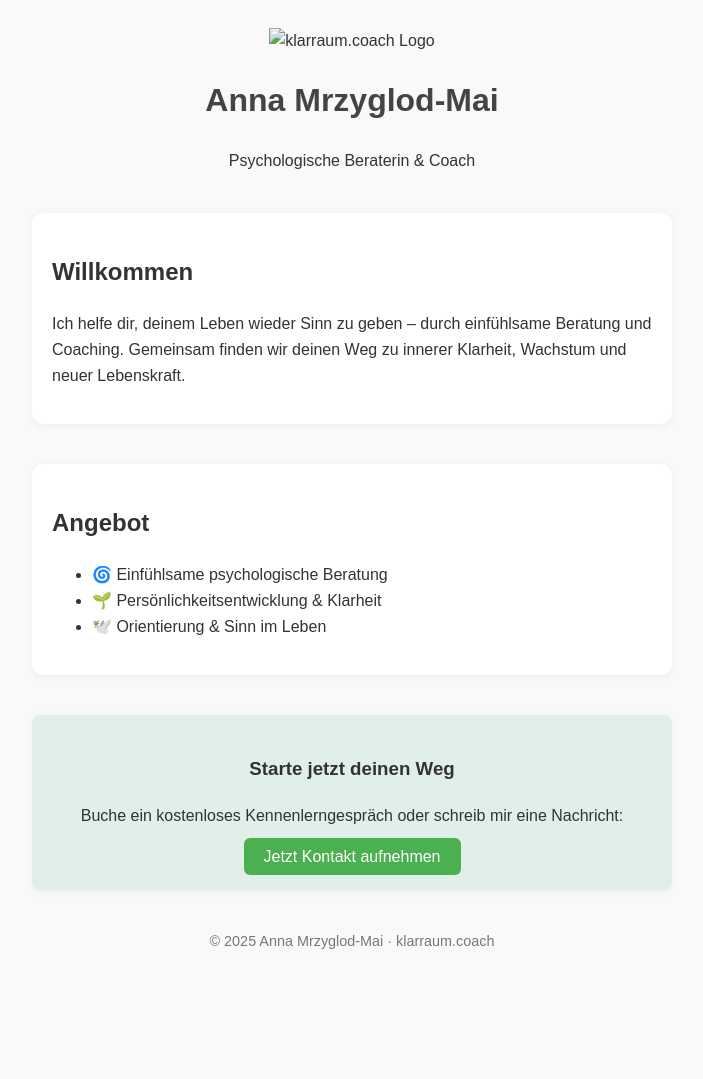
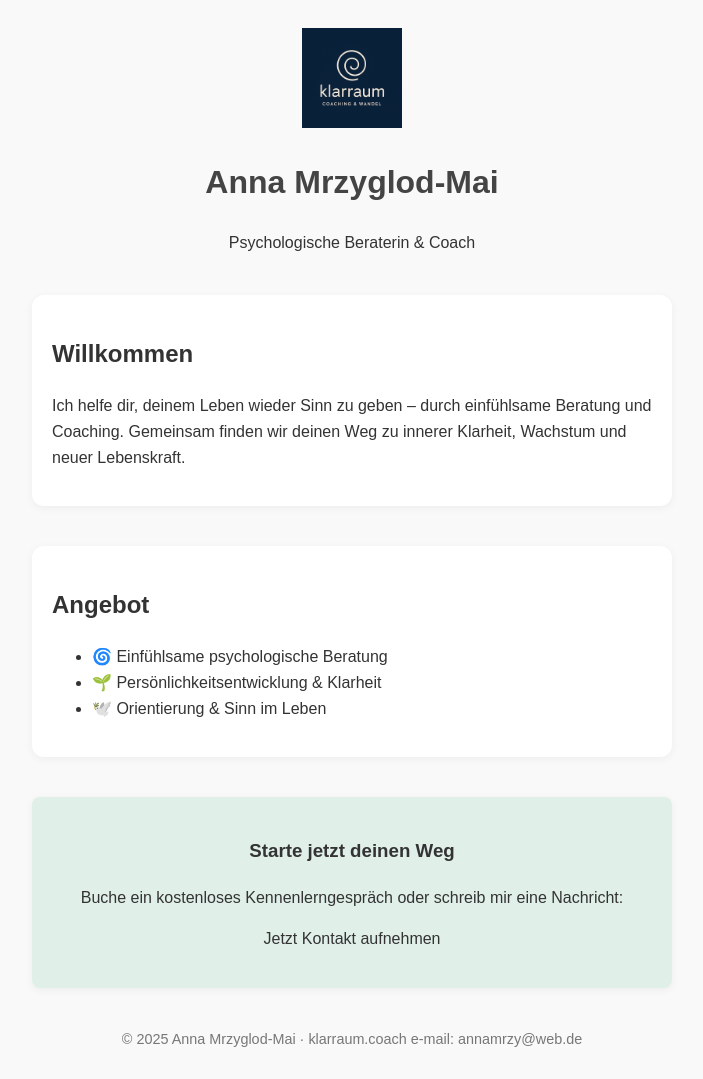
Before and after one commit to Klarraum/Klarraum, a plain HTML site: page index.html in a window 1280 px wide. Shown: the whole page, without its empty margins (288-991 px from the left). Before the commit the page ends 981 px from the top, so only its background shows below. Drawn offline with Linux system fonts and the light colour scheme.

Commit message:
Update index.html

```diff
--- a/index.html
+++ b/index.html
@@ -53,7 +53,7 @@
 <body>
 
 <header>
-    <img src="logo.png" alt="klarraum.coach Logo" width="100">
+    <img src="logo coaching.png" alt="klarraum.coach Logo" width="100">
     <h1>Anna Mrzyglod-Mai</h1>
     <p>Psychologische Beraterin & Coach</p>
 </header>
@@ -75,11 +75,11 @@
 <div class="section cta">
     <h3>Starte jetzt deinen Weg</h3>
     <p>Buche ein kostenloses Kennenlerngespräch oder schreib mir eine Nachricht:</p>
-    <a href="mailto:anna@klarraum.coach">Jetzt Kontakt aufnehmen</a>
+    <p>Jetzt Kontakt aufnehmen</p>
 </div>
 
 <footer>
-    © 2025 Anna Mrzyglod-Mai · klarraum.coach
+    © 2025 Anna Mrzyglod-Mai · klarraum.coach e-mail: annamrzy@web.de
 </footer>
 
 </body>
```
